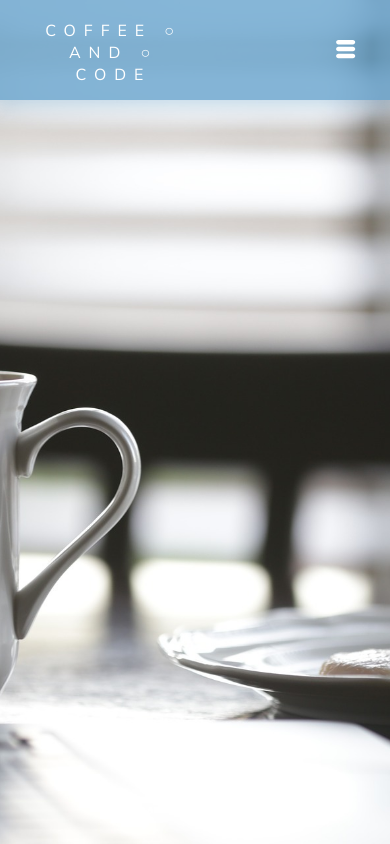
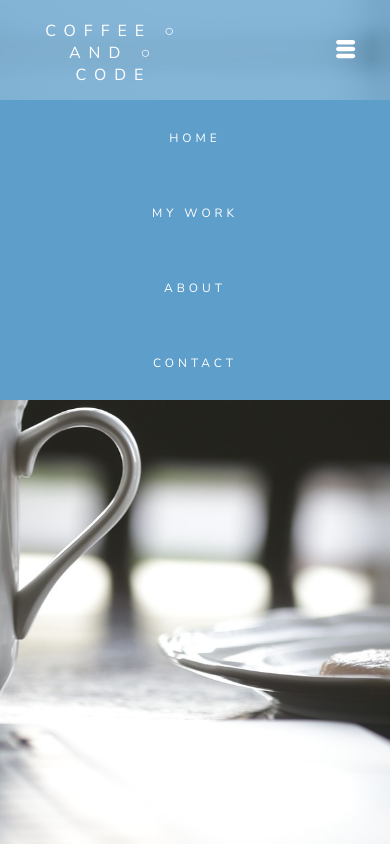
Before and after one commit to jbimagine/coffee-and-code, a React (Create React App) app: page / in a window 390 px wide. Both pictures are taken after a click on the picture 346 px from the left and 50 px from the top of the page. Shown: the top 844 px of the page. Built offline with nearby package versions, Linux system fonts and the light colour scheme.

Commit message:
Finish responsive navigation menu

```diff
--- a/src/Main.js
+++ b/src/Main.js
@@ -4,6 +4,7 @@ import MyWork from './components/MyWork';
 import About from './components/About';
 import Contact from './components/Contact';
 import coffeeAndCodeSVG from './imgs/coffee_and_code_image_04.jpg';
+import { sizes } from './styled-components/Global_styles';
 
 const sx = {
   background : {
@@ -43,6 +44,34 @@ class Main extends Component {
         ref_name: this.contact_ref = React.createRef(),
       },
     ],
+    menuOpen: false,
+    width: window.innerWidth,
+    height: window.innerHeight,
+  }
+
+  componentDidMount() {
+    window.addEventListener('load', this.handleResize);
+    window.addEventListener('resize', this.handleResize);
+  }
+
+  componentWillUnmount() {
+    window.addEventListener('load', this.handleResize);
+    window.removeEventListener('resize', this.handleResize );
+  }
+
+  componentDidUpdate() {
+
+  }
+
+  // Here we need to get the current window size
+  handleResize = () => {
+    this.setState({ width: window.innerWidth, height: window.innerHeight });
+    this.state.width > sizes.tablet ? this.setState({ menuOpen:true }) : this.setState({ menuOpen:false });
+  }
+
+  // Funtion handles the opening and closing of the responsive menu
+  handleMenuVisibility = () => {
+    this.setState({ menuOpen:!this.state.menuOpen });
   }
 
 //  Function to scroll to the start of the component in the DOM
@@ -67,6 +96,8 @@ scrollToMyRef = (refName) => {
     menuItems = { this.state.menuItems }
     navigationHeight = { navigationHeight }
     home_ref = { this.home_ref }
+    handleMenuVisibility = { this.handleMenuVisibility }
+    menuOpen = { this.state.menuOpen }
     />
 
       <MyWork
--- a/src/components/Navigation.js
+++ b/src/components/Navigation.js
@@ -5,7 +5,7 @@ import { NavigationContainer, NavigationTitle } from '../styled-components/Navig
 class Navigation extends Component {
   render() {
 
-    const { menuItems, scrollToMyRef, navigationHeight } = this.props;
+    const { menuItems, scrollToMyRef, navigationHeight, menuOpen } = this.props;
 
     return (
      <>
@@ -14,8 +14,10 @@ class Navigation extends Component {
          { this.props.title }
          </NavigationTitle>
          <NavigationMenu
-         menuItems = { menuItems }
-         scrollToMyRef = {  scrollToMyRef }
+          menuItems = { menuItems }
+          scrollToMyRef = {  scrollToMyRef }
+          handleMenuVisibility = { this.props.handleMenuVisibility }
+          menuOpen = { menuOpen }
          />
      </NavigationContainer>
      </>
--- a/src/components/NavigationMenu.js
+++ b/src/components/NavigationMenu.js
@@ -5,12 +5,13 @@ import menuIconSVG from '../imgs/menu_icon.svg';
 class NavigationMenu extends Component {
   render() {
 
-    const { menuItems } = this.props;
+    const { menuItems, menuOpen } = this.props;
 
     return (
      <>
 
-         <NavigationMenuContainer>
+         {
+           menuOpen && <NavigationMenuContainer>
          {
            menuItems.map( (value, index) =>
 
@@ -19,9 +20,10 @@ class NavigationMenu extends Component {
              )
          }
         </NavigationMenuContainer>
+         }
 
         <NavigationMenuIconContainer>
-            <NavigationMenuIcon  src = { menuIconSVG }/>
+            <NavigationMenuIcon onClick = { this.props.handleMenuVisibility } src = { menuIconSVG }/>
         </NavigationMenuIconContainer>
      </>
     );
--- a/src/styled-components/Navigation_Styles.js
+++ b/src/styled-components/Navigation_Styles.js
@@ -40,7 +40,18 @@ export const NavigationMenuContainer = styled.div `
     grid-template-columns:repeat(4, auto);
     margin-right:32px;
 
-    ${ media.tablet`display:none;` }
+    ${ media.tablet`
+    position: absolute;
+    right: 0;
+    top: 100px;
+    background-color: rgba(94,158,202);
+    height: 300px;
+    width: 100vw;
+    justify-content: center;
+    max-height:none;
+    margin-right:0;
+    grid-template-columns:none;
+    ` }
 `;
 
 export const NavigationMenuItems = styled.div `
@@ -50,6 +61,11 @@ export const NavigationMenuItems = styled.div `
     letter-spacing:4px;
     cursor:pointer;
     justify-content:end;
+
+    ${ media.tablet`
+        justify-content:center;
+    `
+    }
 `;
 
 export const NavigationMenuIconContainer = styled.div `
```
